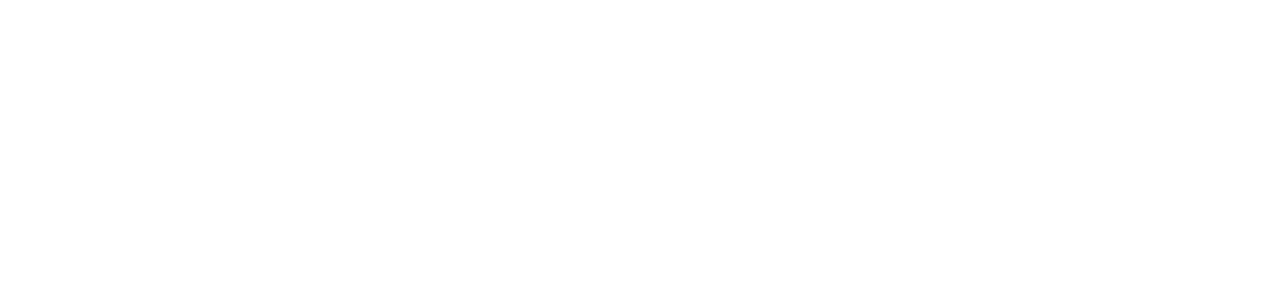
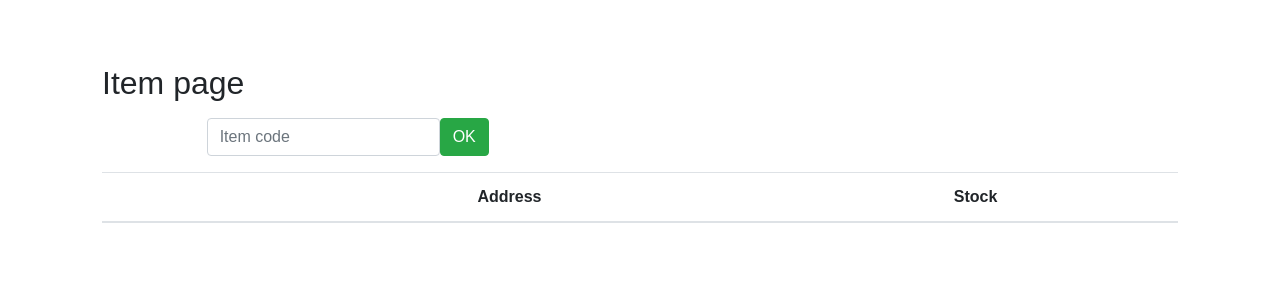
Before and after one commit to MichaelDkt/srt_react, a React (Create React App) app: page /1916/home in a window 1280 px wide. Shown: the top 300 px of the page. Built offline with nearby package versions, Linux system fonts and the light colour scheme.

Commit message:
picking ok

```diff
--- a/public/index.html
+++ b/public/index.html
@@ -20,7 +20,6 @@
       work correctly both with client-side routing and a non-root public URL.
       Learn how to configure a non-root public URL by running `npm run build`.
     -->
-  <title>Store Reserve Tool</title>
   <!-- Bootstrap-->
   <link rel="stylesheet" href="https://maxcdn.bootstrapcdn.com/bootstrap/4.0.0/css/bootstrap.min.css" integrity="sha384-Gn5384xqQ1aoWXA+058RXPxPg6fy4IWvTNh0E263XmFcJlSAwiGgFAW/dAiS6JXm" crossorigin="anonymous">
 
--- a/src/App.css
+++ b/src/App.css
@@ -26,3 +26,19 @@
   from { transform: rotate(0deg); }
   to { transform: rotate(360deg); }
 }
+
+.jumbotron{
+  background-color: white;
+}
+
+.btn-primary{
+  margin: 10px;
+}
+
+.to-center{
+  vertical-align: middle !important;
+}
+
+.fa-shopping-cart{
+  color:grey;
+}
--- a/src/App.js
+++ b/src/App.js
@@ -11,8 +11,9 @@
       <Router>
         <div>
             <Route exact path="/" component={Login}/>
-            <Route exact path="/home" component={Home}/>
             <Route exact path="/:store/pickingList" component={PickingList}/>
+            <Route path="/:store/home" render={(routerProps) => <Home {...routerProps}/>}/>
+
         </div>
       </Router>
     );
--- a/src/views/home.js
+++ b/src/views/home.js
@@ -1,19 +1,178 @@
 import React, { Component } from 'react';
-import ReactDOM from 'react-dom';
 import '../index.css';
 
 class Home extends Component {
+  constructor(props){
+    super(props);
+    this.state = {
+      item_id: "page",
+      item_description: " ",
+      stock: [],
+      valueItem: "",
+      valueAddress: "",
+      valueQty: "",
+      valueModal: ""
+    }
+  }
+
+  handleChangeItem = (event) => {
+    this.setState({
+      ...this.state,
+      valueItem: event.target.value
+    })
+  }
+
+  handleChangeAddress = (event) => {
+    this.setState({
+      ...this.state,
+      valueAddress: event.target.value
+    })
+  }
+
+  handleChangeQty = (event) => {
+    this.setState({
+      ...this.state,
+      valueQty: event.target.value
+    })
+  }
+
+  handleChangeModal = (event) => {
+    this.setState({
+      ...this.state,
+      valueModal: event.target.value
+    })
+  }
+
+  getItemDetails(item_id){
+    return fetch(`/${this.props.match.params.store}/items/${item_id}`)
+      .then(result => result.json())
+      .then(result => {
+        console.log(result);
+        this.setState({
+          ...this.state,
+          item_id: result.item_id,
+          item_description: result.item_description,
+          stock: result.stock
+        });
+        return result;
+      })
+  }
+
+  pick(address, item_id, qty){
+    fetch(`/${this.props.match.params.store}/addresses/${address}`,{
+      headers: {
+        "Content-Type": "application/json"
+      },
+      method: "PUT",
+      body: JSON.stringify({
+        item_id: item_id,
+        qty: - qty
+      })
+    })
+    .then(result => result.json())
+    .then(result => {
+      this.getItemDetails(this.state.item_id);
+    })
+  }
+
+  addStock(){
+    console.log("add stock " + this.state.valueQty);
+  }
+
+  addToPickingList(){
+    console.log("add to picking list " + this.state.valueAddress + this.state.valueQty);
+  }
+
+  allocationModule(){
+    if(this.state.item_id !== "page") {
+      return(
+        <div className="container form-group row">
+            <input type="text" className="form-control col-7" placeholder="Assign to address" value={this.state.valueAddress} onChange={this.handleChangeAddress} />
+            <input type="text" className="form-control col-2" placeholder="Qty" value={this.state.valueQty} onChange={this.handleChangeQty} />
+            <button type="button" className="btn btn-success" onClick={() => this.addToPickingList()}>OK</button>
+        </div>
+      )
+    }
+  }
+
+  displayRow(stockInfo){
+    return(
+      <tr key={stockInfo.address_id}>
+        <td className="to-center"><i className="fa fa-shopping-cart fa-2x" onClick={() => this.addToPickingList()}></i>
+        </td>
+        <td className="text-center to-center">{stockInfo.address}</td>
+        <td className="text-center">
+          <button type="button" className="btn btn-primary" data-toggle="modal" data-target={`#${stockInfo.address_id}`} onClick={() => this.setState({
+              ...this.state,
+              valueModal: stockInfo.qty
+            })} > - </button>
+          {stockInfo.qty}
+          <button type="button" className="btn btn-primary" onClick={() => this.addStock(stockInfo.qty)}> + </button>
+        </td>
+      </tr>
+    )
+  }
+
+  modal(stockInfo){
+    return(
+      <div key={stockInfo.address_id} className="modal fade" id={stockInfo.address_id} tabIndex="-1" role="dialog" aria-labelledby="modalPickTitle" aria-hidden="true">
+        <div className="modal-dialog" role="document">
+          <div className="modal-content">
+            <div className="modal-header">
+              <h5 className="modal-title" id="modalPickTitle">Picking item {this.state.item_id}</h5>
+              <button type="button" className="close" data-dismiss="modal" aria-label="Close">
+                <span aria-hidden="true">&times;</span>
+              </button>
+            </div>
+            <div className="modal-body">
+              <p>{this.state.item_description}</p>
+              <div className="input-group">
+                <div className="input-group-prepend">
+                  <span className="input-group-text" id="basic-addon1">Quantities picked</span>
+                </div>
+                <input type="text" className="form-control" value={this.state.valueModal} onChange={this.handleChangeModal} />
+              </div>
+            </div>
+            <div className="modal-footer">
+              <button type="button" className="btn btn-danger" data-dismiss="modal"> Cancel </button>
+              <button type="button" className="btn btn-success" data-dismiss="modal" onClick={() => this.pick(stockInfo.address, stockInfo.item_id, this.state.valueModal)} >Pick</button>
+            </div>
+          </div>
+        </div>
+      </div>
+    )
+  }
 
   render(){
       return(
         <div>
-          <div className = "container">
-          <h1>Home page</h1>
-            <div class="search-box">
-              <input value="Search" type="text" class="form-control" placeholder = "Search your code"/>
-              <i class="glyphicon glyphicon-search"></i>
+          <title>Item {this.state.item_id}</title>
+          <div className = "jumbotron container">
+            <h2>Item {this.state.item_id}</h2>
+            <p>{this.state.item_description}</p>
+            <div className="form-group row col-10 offset-1">
+              <div>
+                <input type="text" className="form-control" placeholder="Item code" value={this.state.valueItem} onChange={this.handleChangeItem} />
+              </div>
+              <button type="button" className="btn btn-success" onClick={() => this.getItemDetails(this.state.valueItem)}>OK</button>
             </div>
+            <table className="table table-hover">
+              <thead>
+                <tr>
+                  <th></th>
+                  <th className="text-center">Address</th>
+                  <th className="text-center">Stock</th>
+                </tr>
+              </thead>
+              <tbody>
+                {this.state.stock.map(stockInfo => this.displayRow(stockInfo))}
+              </tbody>
+            </table>
+            {this.allocationModule()}
           </div>
+
+          {this.state.stock.map(stockInfo => this.modal(stockInfo))}
+
         </div>
       );
   }
```
Also changed, not shown: 1 other file (tests, documents, lock files or other folders).
